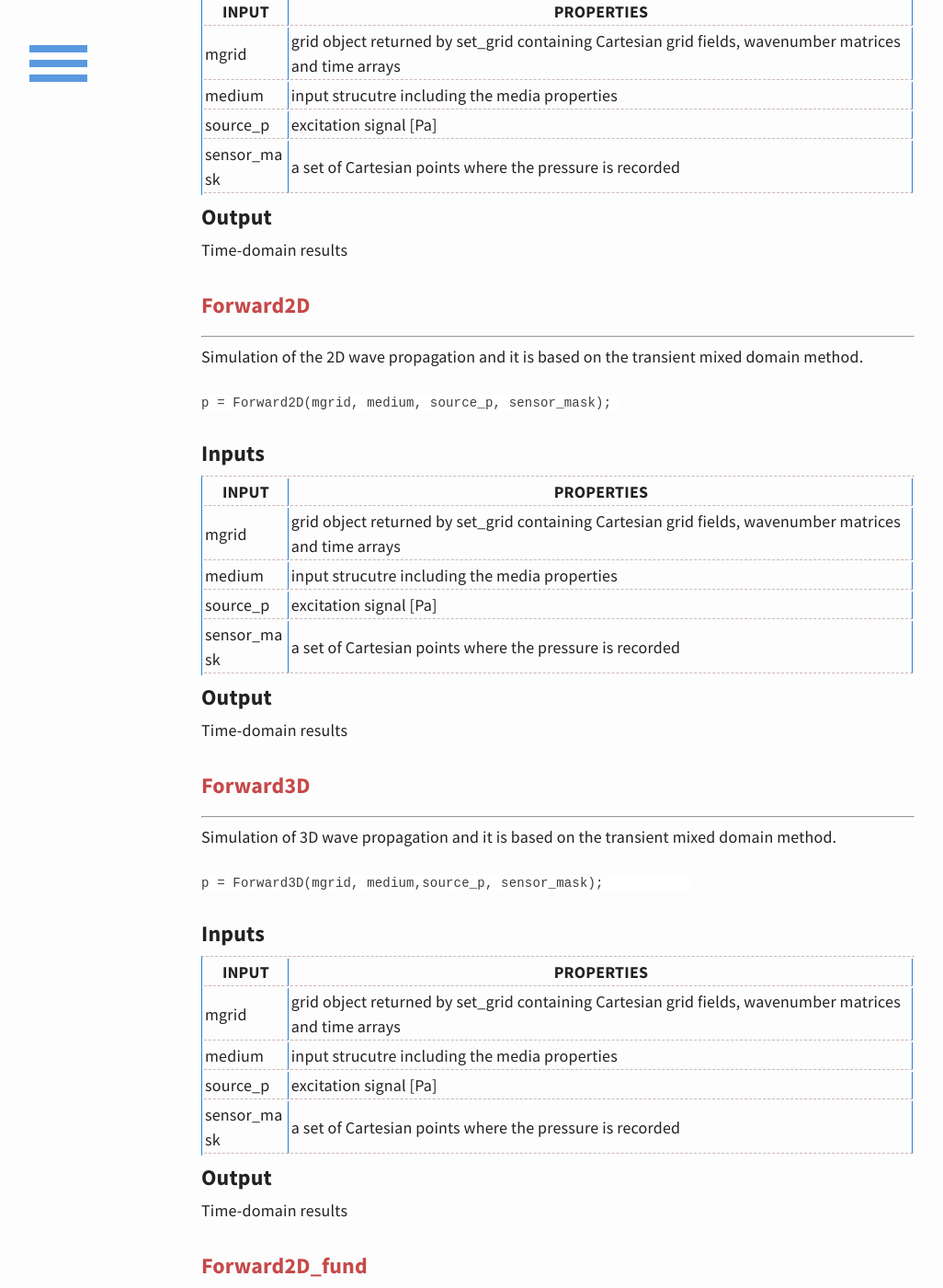
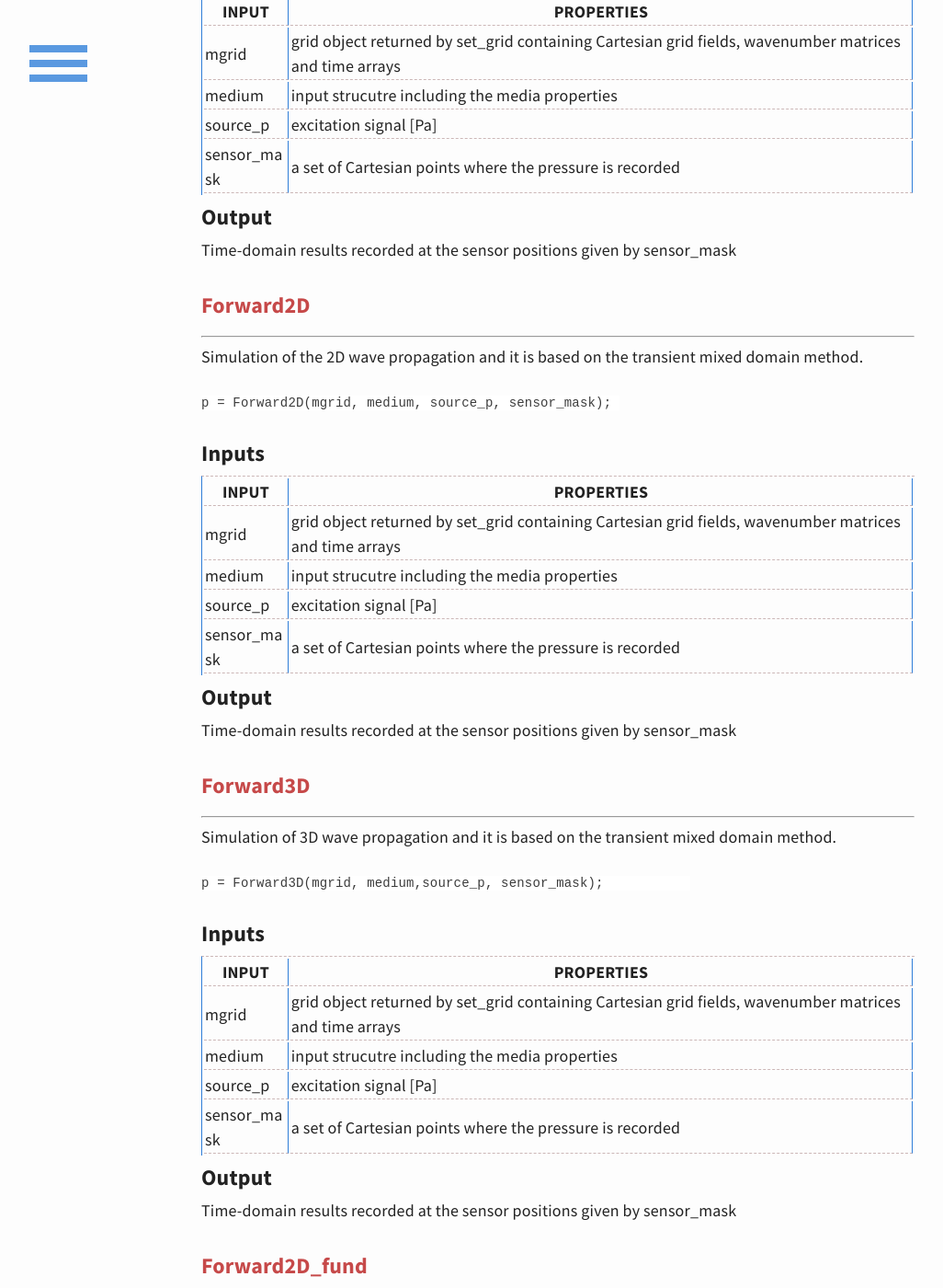
Before and after one commit to m-SOUND/mSOUND, a Jekyll site: the page built from functions.md, in a window 1280 px wide and 1400 px high, scrolled down 1668 px. Shown: the whole window at 92% size, without its empty margins (33-1059 px from the left). Built offline with Jekyll 4.4.1, drawn with Linux system fonts in a browser that asks for light colours; our own code applies the rules of GitHub Pages for plain Markdown files.

Commit message:
Update functions.md

```diff
--- a/functions.md
+++ b/functions.md
@@ -67,7 +67,8 @@ sensor_mask | a set of Cartesian points where the pressure is recorded
 
 #### Output
 
-Time-domain results
+Time-domain results recorded at the sensor positions given by sensor_mask
+
 
 <h3 style="color: #c64949;">Forward2D  </h3>
 ***
@@ -88,7 +89,7 @@ source_p    |excitation signal [Pa]
 sensor_mask |a set of Cartesian points where the pressure is recorded
 
 #### Output
-Time-domain results
+Time-domain results recorded at the sensor positions given by sensor_mask
 
 <h3 style="color: #c64949;">Forward3D</h3>
 ***
@@ -107,7 +108,7 @@ source_p   |excitation signal [Pa]
 sensor_mask|a set of Cartesian points where the pressure is recorded
 
 #### Output
-Time-domain results
+Time-domain results recorded at the sensor positions given by sensor_mask
 
 <h3 style="color: #c64949;">Forward2D_fund</h3>
 ***
```
